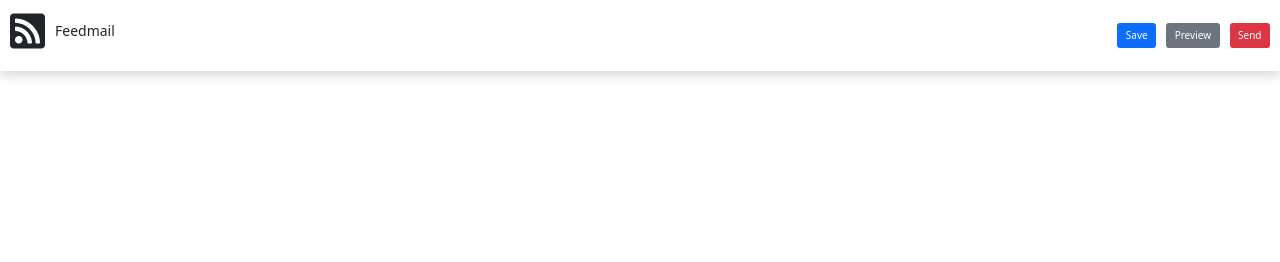
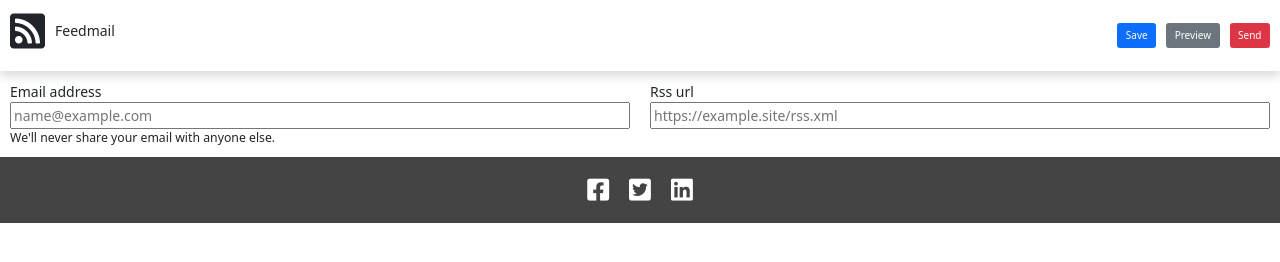
Before and after one commit to jezyk2796/budowaApkiWChmurze, a website: page index.html in a window 1280 px wide. Drawn offline with nearby package versions, Linux system fonts and the light colour scheme.

Commit message:
main section and footer created

```diff
--- a/index.html
+++ b/index.html
@@ -6,9 +6,9 @@
           content="width=device-width, user-scalable=no, initial-scale=1.0, maximum-scale=1.0, minimum-scale=1.0">
     <meta http-equiv="X-UA-Compatible" content="ie=edge">
     <title>Document</title>
+    <link href="https://cdn.jsdelivr.net/npm/bootstrap@5.0.0-beta2/dist/css/bootstrap.min.css" rel="stylesheet" integrity="sha384-BmbxuPwQa2lc/FVzBcNJ7UAyJxM6wuqIj61tLrc4wSX0szH/Ev+nYRRuWlolflfl" crossorigin="anonymous">
+    <link rel="stylesheet" href="./node_modules/@fortawesome/fontawesome-free/css/all.min.css">
     <link rel="stylesheet" href="./style/style.css">
-    <link rel="stylesheet" href="./node_modules/@fortawesome/fontawesome-free/css/all.min.css">
-    <link href="https://cdn.jsdelivr.net/npm/bootstrap@5.0.0-beta2/dist/css/bootstrap.min.css" rel="stylesheet" integrity="sha384-BmbxuPwQa2lc/FVzBcNJ7UAyJxM6wuqIj61tLrc4wSX0szH/Ev+nYRRuWlolflfl" crossorigin="anonymous">
 </head>
 <body>
     <nav class="p-3 shadow d-flex justify-content-between">
@@ -23,7 +23,21 @@
             <button class="btn btn-danger">Send</button>
         </div>
     </nav>
-    <section></section>
-    <footer></footer>
+    <section class="d-flex">
+        <div class="container w-50 p-3 d-flex flex-column">
+            <label for="emailInput">Email address</label>
+            <input id="emailInput" type="email" placeholder="name@example.com">
+            <small>We'll never share your email with anyone else.</small>
+        </div>
+        <div class="container w-50 p-3 d-flex flex-column">
+            <label for="rssInput">Rss url</label>
+            <input id="rssInput" type="email" placeholder="https://example.site/rss.xml">
+        </div>
+    </section>
+    <footer class="d-flex justify-content-center p-3">
+        <a href="facebook.com" target="_blank" class="m-3"><i class="fab fa-facebook-square"></i></a>
+        <a href="twitter.com" target="_blank" class="m-3"><i class="fab fa-twitter-square"></i></a>
+        <a href="linkedin.com" target="_blank" class="m-3"><i class="fab fa-linkedin"></i></a>
+    </footer>
 </body>
 </html>
--- a/style/style.css
+++ b/style/style.css
@@ -9,3 +9,16 @@ nav {
 nav i {
     font-size: 4rem;
 }
+
+section {
+    font-size: 1.4rem;
+}
+
+footer {
+    background-color: #444;
+}
+
+footer i {
+    color: #fff;
+    font-size: 2.5rem;
+}
```
